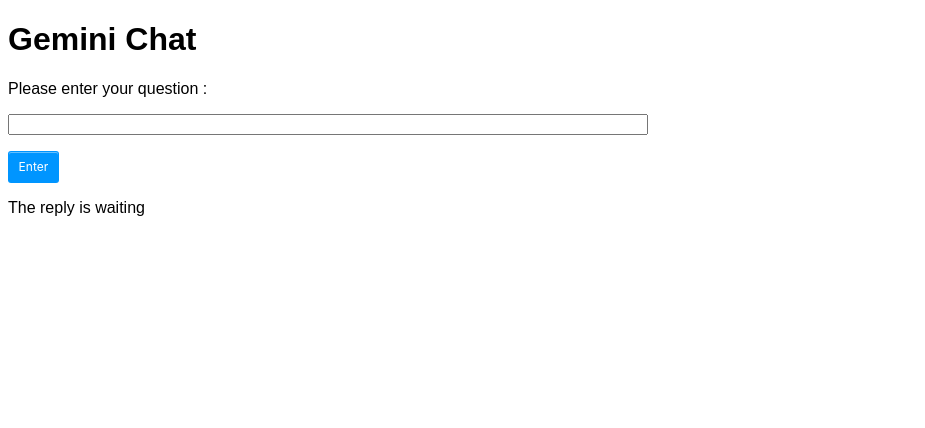
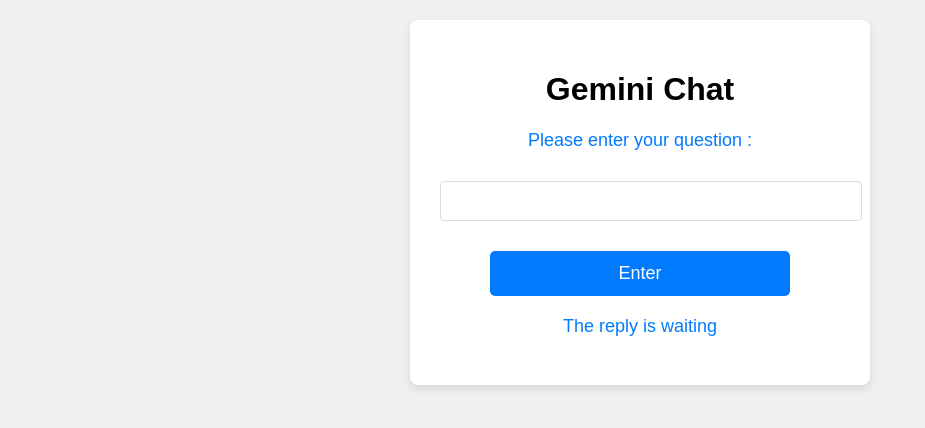
Before and after one commit to yeesoontuck/5m-data-5-gemini, a Flask app: page / in a window 1280 px wide. Shown: the top 428 px of the page, without its empty margins (0-925 px from the left). Run offline with Flask 3, Linux system fonts and the light colour scheme.

Commit message:
use Dr Teoh's CSS

```diff
--- a/static/style.css
+++ b/static/style.css
@@ -1,48 +1,96 @@
 body {
-    font-family: Arial, Helvetica, sans-serif;
+    font-family: 'Arial', sans-serif;
+    background-color: #f0f0f0;
+    margin: 0;
+    padding: 20px;
+    display: flex;
+    justify-content: center;
+    align-items: center;
+    height: 100vdh;
 }
 
-input#prompt {
-    width: 50%;
+.container {
+    background-color: #ffffff;
+    padding: 30px;
+    border-radius: 8px;
+    box-shadow: 0 4px 8px rgba(0, 0, 0, 0.1);
+    max-width: 400px;
+    width: 100%;
+    text-align: center;
 }
 
-#submitbtn {
-    background-color: #0095ff;
-    border: 1px solid transparent;
-    border-radius: 3px;
-    box-shadow: rgba(255, 255, 255, .4) 0 1px 0 0 inset;
-    box-sizing: border-box;
-    color: #fff;
-    cursor: pointer;
-    display: inline-block;
-    font-family: -apple-system,system-ui,"Segoe UI","Liberation Sans",sans-serif;
-    font-size: 12px;
-    font-weight: 400;
-    line-height: 1.15385;
-    margin: 0;
-    outline: none;
-    padding: 8px .8em;
-    position: relative;
-    text-align: center;
-    text-decoration: none;
-    user-select: none;
-    -webkit-user-select: none;
-    touch-action: manipulation;
-    vertical-align: baseline;
-    white-space: nowrap;
-
+.image-class {
+    max-width: 100%;  /* Ensures the image scales down responsively */
+    height: auto;     /* Maintains the aspect ratio of the image */
+    border-radius: 8px; /* Optional: Adds rounded corners */
+    margin-bottom: 20px; /* Adds space below the image */
+    display: block;
 }
 
-#submitbtn:hover,
-#submitbtn:focus {
-  background-color: #07c;
+h2 {
+    font-size: 24px;
+    margin-bottom: 20px;
+    color: #333;
 }
 
-#submitbtn:focus {
-  box-shadow: 0 0 0 4px rgba(0, 149, 255, .15);
+form {
+    margin: 15px 0;
 }
 
-#submitbtn:active {
-  background-color: #0064bd;
-  box-shadow: none;
+input[type="submit"] {
+    background-color: #007bff;
+    color: white;
+    padding: 12px 24px;
+    border: none;
+    border-radius: 5px;
+    font-size: 18px;
+    cursor: pointer;
+    transition: background-color 0.3s ease;
+    width: 100%;
+    max-width: 300px;
 }
+
+input, button {
+    width: 100%;
+    padding: 10px;
+    margin-top: 10px;
+    border-radius: 4px;
+    border: 1px solid #ddd;
+    font-size: 16px;
+}
+
+button {
+    background-color: #007bff;
+    color: white;
+    border: none;
+    cursor: pointer;
+}
+
+button:hover {
+    background-color: #0056b3;
+}
+
+
+p {
+    margin-top: 20px;
+    font-size: 18px;
+    color: #007bff;
+}
+
+@media (max-width: 768px) {
+    .container {
+        padding: 20px;
+    }
+
+    h2 {
+        font-size: 20px;
+    }
+
+    input, button {
+        font-size: 14px;
+    }
+
+    p {
+        font-size: 16px;
+    }
+}
--- a/templates/index.html
+++ b/templates/index.html
@@ -8,6 +8,7 @@
     <link rel="stylesheet" href="{{ url_for('static', filename='style.css') }}">
 </head>
 <body>
+    <div class="container">
         <h1>Gemini Chat</h1>
         <form action="/" method="post">
             <p>Please enter your question : </p>
@@ -15,6 +16,7 @@
             <p><input type="submit" id="submitbtn" value="Enter"></p>
         </form>
         <p>The reply is {{result}}</p>
+    </div>
 </html>
 </body>
 </html>
```
Lines whose indentation alone changed are shown as unchanged.
